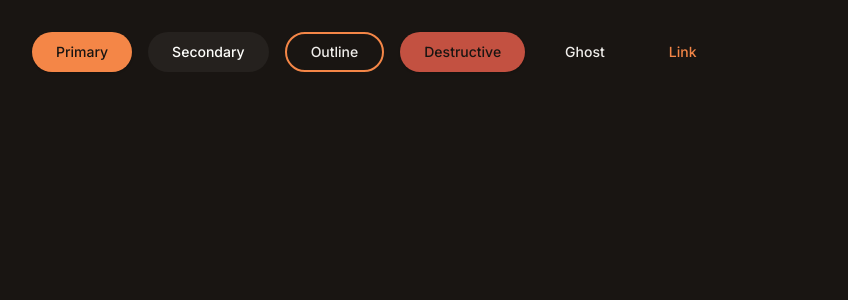
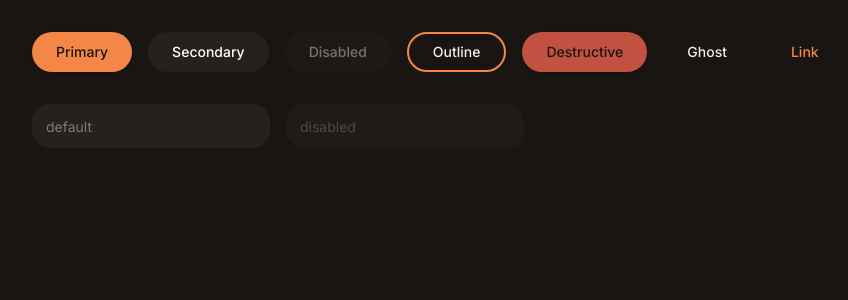
Before and after one commit to Cyrexart/shrimps-cn, a Next.js app: page / in a window 1280 px wide. Shown: the top 300 px of the page, without its empty margins (0-848 px from the left). Built offline with nearby package versions, Linux system fonts and the light colour scheme.

Commit message:
Added input component

```diff
--- a/public/r/registry.json
+++ b/public/r/registry.json
@@ -1,13 +1,11 @@
 {
-  "$schema": "https://ui.shadcn.com/schema/registry.json",
   "name": "shrimps",
   "homepage": "https://github.com/Cyrexart/shrimps-cn",
   "items": [
     {
       "name": "button",
-      "type": "registry:ui",
-      "title": "Button",
-      "description": "Pill-shaped button with Shrimps orange primary. Soft, warm, never aggressive.",
+      "type": "ui",
+      "description": "Pill-shaped button with Shrimps orange primary.",
       "dependencies": [
         "@radix-ui/react-slot",
         "class-variance-authority"
@@ -17,8 +15,21 @@
       ],
       "files": [
         {
-          "path": "registry/ui/button.tsx",
-          "type": "registry:ui"
+          "path": "registry/ui/button.tsx"
+        }
+      ]
+    },
+    {
+      "name": "input",
+      "type": "ui",
+      "description": "Clean input with focus and error states.",
+      "dependencies": [],
+      "registryDependencies": [
+        "utils"
+      ],
+      "files": [
+        {
+          "path": "registry/ui/input.tsx"
         }
       ]
     }
--- /dev/null
+++ b/registry/ui/input.tsx
@@ -0,0 +1,25 @@
+import * as React from "react"
+
+import { cn } from "@/lib/utils"
+
+function Input({ className, type, ...props }: React.ComponentProps<"input">) {
+  return (
+    <input
+      type={type}
+      data-slot="input"
+      className={cn(
+        "bg-surface h-11 w-full min-w-0 px-3 rounded-lg border-2 border-transparent outline-none text-base md:text-sm",
+        "transition-[color,box-shadow,background-color]",
+        "file:inline-flex file:h-7 file:border-0 file:bg-transparent file:text-sm file:font-medium file:text-text",
+        "placeholder:text-on-muted/40",
+        "focus-visible:border-ring focus-visible:ring-3 focus-visible:ring-ring/30",
+        "disabled:pointer-events-none disabled:cursor-not-allowed disabled:opacity-50",
+        "aria-invalid:border-danger aria-invalid:ring-3 aria-invalid:ring-danger/20",
+        className
+      )}
+      {...props}
+    />
+  )
+}
+
+export { Input }
--- a/src/app/globals.css
+++ b/src/app/globals.css
@@ -3,7 +3,7 @@
 @theme {
   --radius-sm: 0.5rem;
   --radius-md: 0.875rem;
-  --radius-lg: 1.25rem;
+  --radius-lg: 1.125rem;
   --radius-full: 9999px;
 
   --transition-duration-fast: 200ms;
--- a/src/app/page.tsx
+++ b/src/app/page.tsx
@@ -1,16 +1,22 @@
 import { Button } from "@/components/ui/button";
+import { Input } from "@/components/ui/input";
 
 export default function Home() {
   return (
-    <main className="min-h-screen bg-background text-foreground p-8">
+    <main className="min-h-screen bg-background text-foreground p-8 flex flex-col gap-8">
       <section id="buttons" className="flex gap-4">
         <Button>Primary</Button>
         <Button variant="secondary">Secondary</Button>
+        <Button variant="secondary" disabled>Disabled</Button>
         <Button variant="outline">Outline</Button>
         <Button variant="destructive">Destructive</Button>
         <Button variant="ghost">Ghost</Button>
         <Button variant="link">Link</Button>
       </section>
+      <section id="inputs" className="flex gap-4">
+        <Input placeholder="default" className="w-fit" />
+        <Input disabled placeholder="disabled" className="w-fit" />
+      </section>
     </main>
   )
 }
--- /dev/null
+++ b/src/components/ui/input.tsx
@@ -0,0 +1,25 @@
+import * as React from "react"
+
+import { cn } from "@/lib/utils"
+
+function Input({ className, type, ...props }: React.ComponentProps<"input">) {
+  return (
+    <input
+      type={type}
+      data-slot="input"
+      className={cn(
+        "bg-surface h-11 w-full min-w-0 px-3 rounded-lg border-2 border-transparent outline-none text-base md:text-sm",
+        "transition-[color,box-shadow,background-color]",
+        "file:inline-flex file:h-7 file:border-0 file:bg-transparent file:text-sm file:font-medium file:text-text",
+        "placeholder:text-on-muted/40",
+        "focus-visible:border-ring focus-visible:ring-3 focus-visible:ring-ring/30",
+        "disabled:pointer-events-none disabled:cursor-not-allowed disabled:opacity-50",
+        "aria-invalid:border-danger aria-invalid:ring-3 aria-invalid:ring-danger/20",
+        className
+      )}
+      {...props}
+    />
+  )
+}
+
+export { Input }
```
